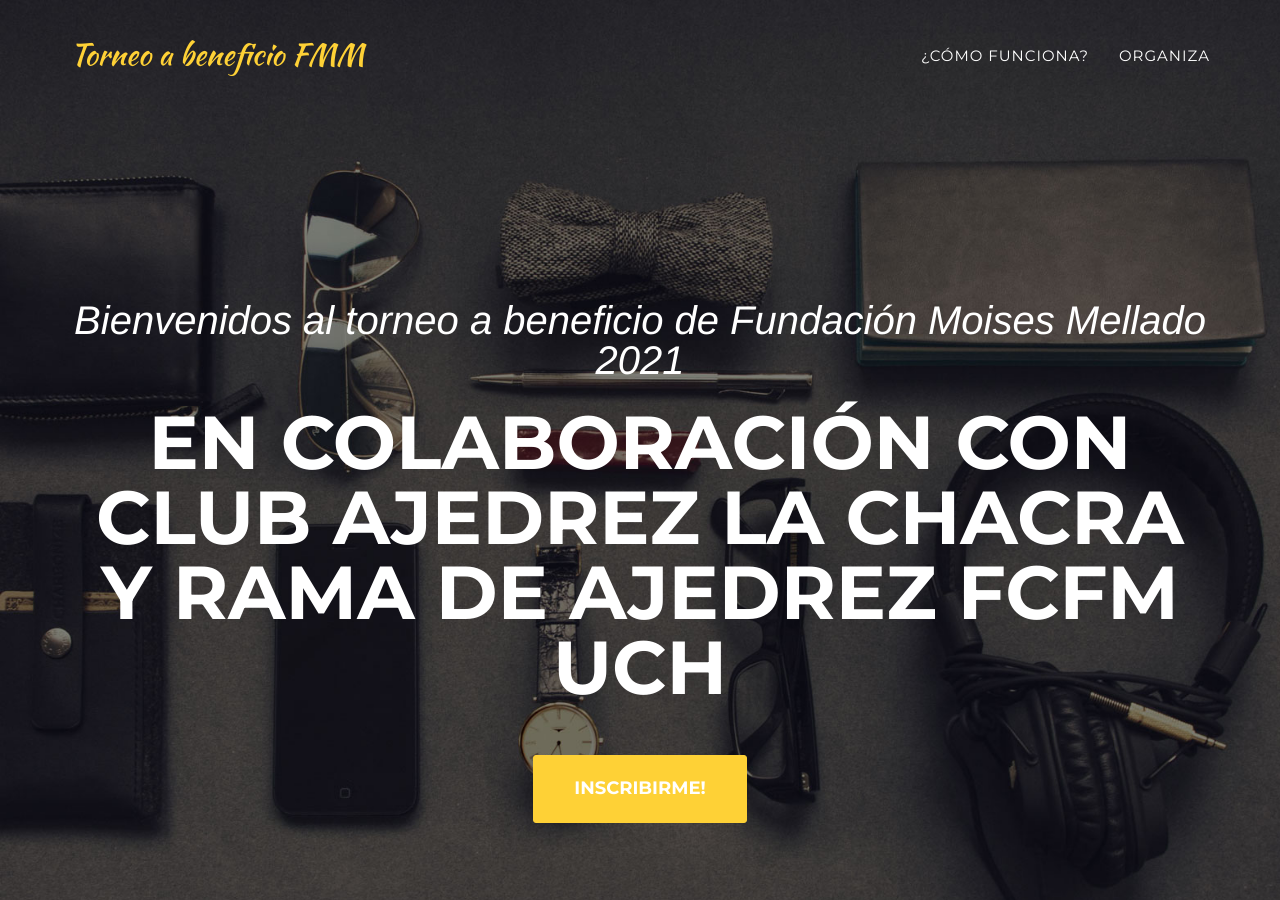
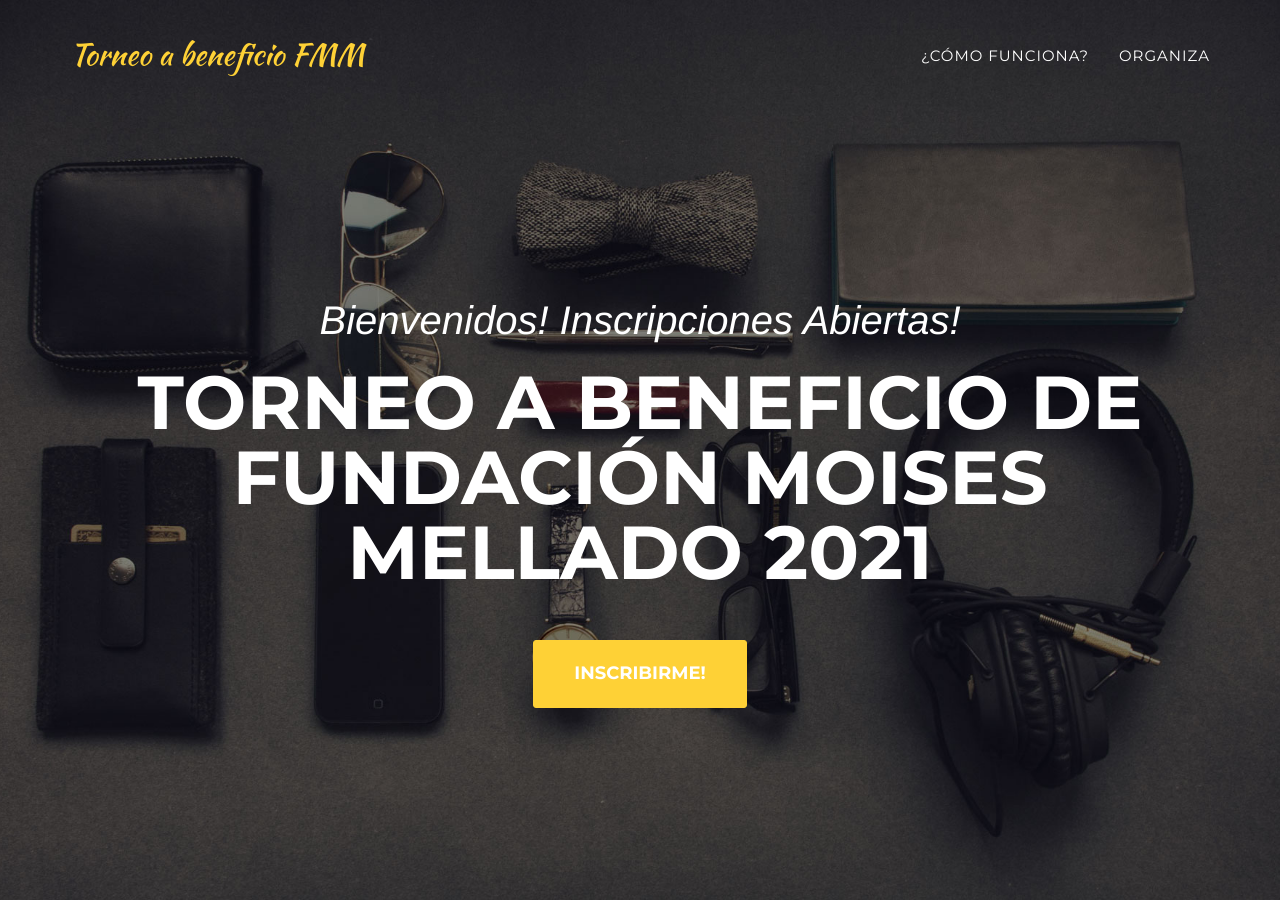
Before and after one commit to torneofundacionmoisesmellado/2021, a Jekyll site: the page built from index.html, in a window 1280 px wide and 900 px high. Built offline with Jekyll 4.4.1, drawn with Linux system fonts in a browser that asks for light colours; some web fonts are replaced.

Commit message:
Update header.html

```diff
--- a/_includes/header.html
+++ b/_includes/header.html
@@ -36,8 +36,8 @@
     <header>
         <div class="container">
             <div class="intro-text">
-                <div class="intro-lead-in">Bienvenidos al torneo a beneficio de Fundación Moises Mellado 2021</div>
-                <div class="intro-heading">En colaboración con Club Ajedrez la Chacra y Rama de ajedrez FCFM UCH</div>
+                <div class="intro-lead-in">Bienvenidos! Inscripciones Abiertas!</div>
+                <div class="intro-heading">Torneo a beneficio de Fundación Moises Mellado 2021</div>
                 <a href="https://forms.gle/igwGRz4yEeKZCXQ86" class="btn btn-xl" target="_blank">Inscribirme!</a>
             </div>
         </div>
```
